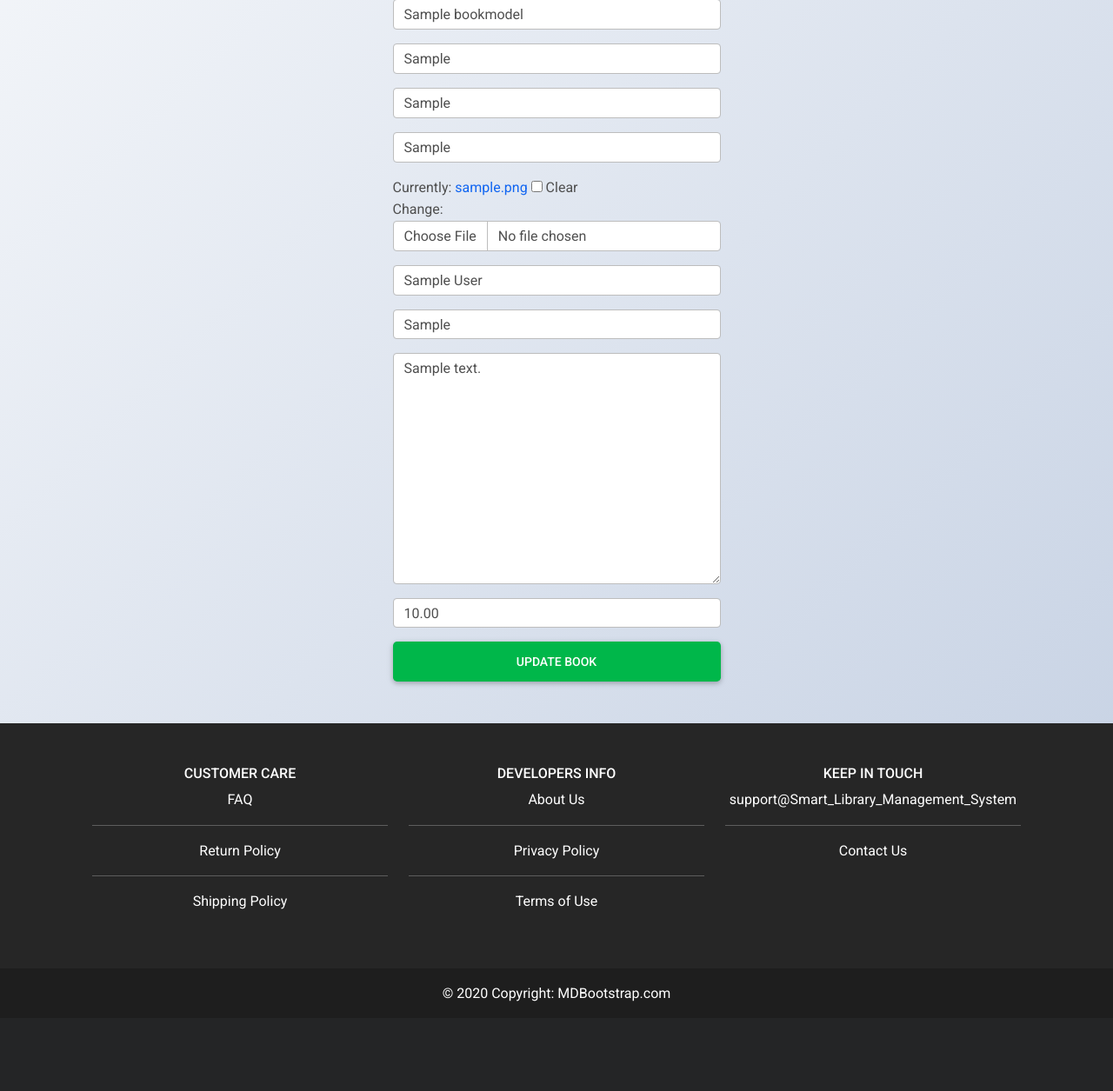
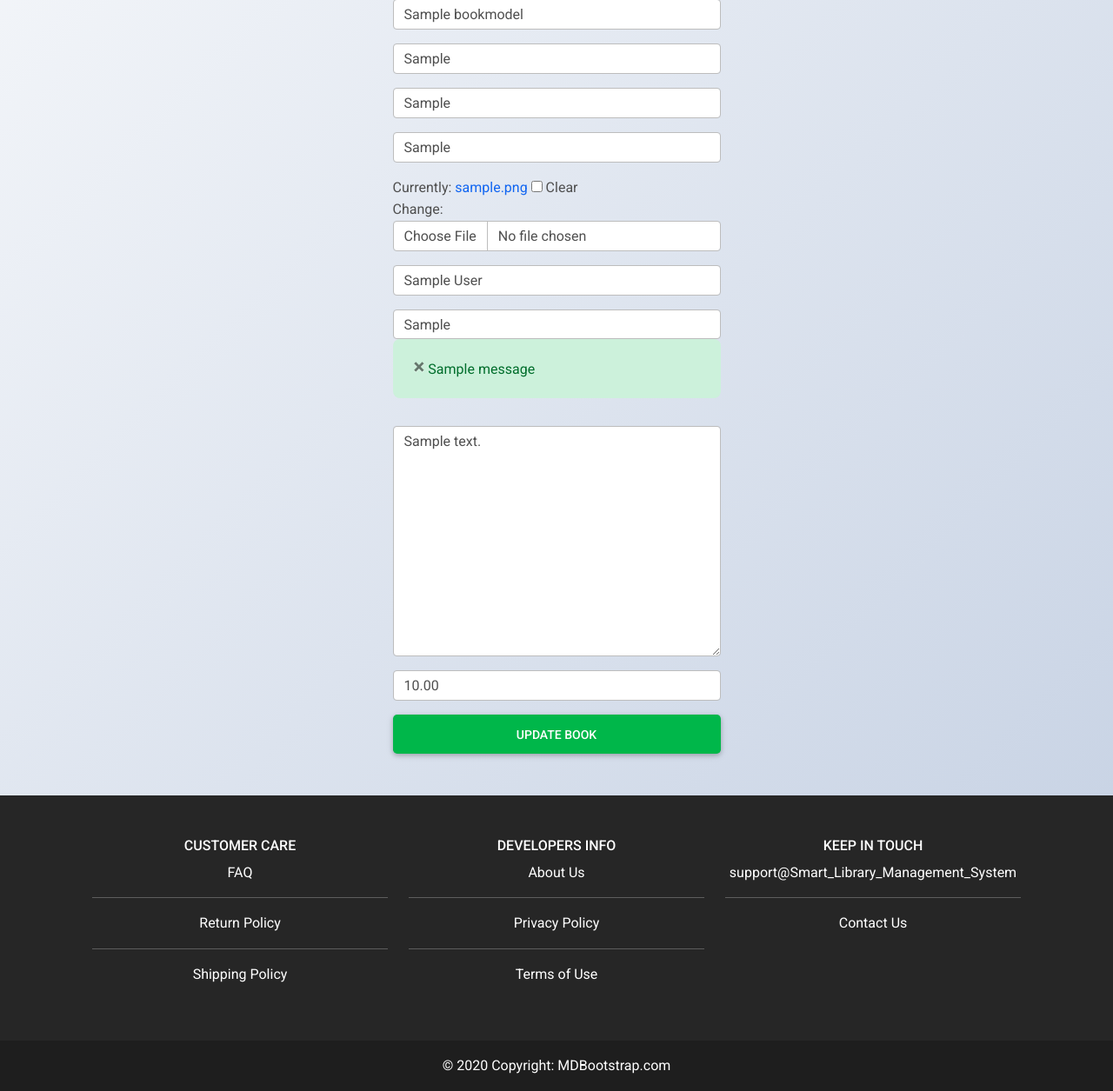
Before and after one commit to MeherajUlMahmmud/SLMS, a Django app: page /book/update-book/1 in a window 1280 px wide. Shown: the part 198-1453 px from the top of the page at 87% size. Before the commit the page ends 1350 px from the top, so only its background shows below. Run offline with Django 3.2, Linux system fonts and the light colour scheme; tables that the repository leaves empty hold one stand-in row (values such as "Sample post"); one stand-in notice (Sample message) is shown; some libraries are stand-ins or nearby versions.

Commit message:
Update post-update-book.html

```diff
--- a/templates/publisher/post-update-book.html
+++ b/templates/publisher/post-update-book.html
@@ -58,6 +58,15 @@
                         <div class="row form-group">
                             <div class="col-md-12 mb-3">
                                 {{ form.edition|add_class:"form-control" }}
+
+                                {% for message in messages %}
+                                <div class="alert alert-success">
+                                    <a class="close" data-dismiss="alert" href="#">×</a>
+
+                                    {{ message }}
+
+                                </div>
+                                {% endfor %}
                             </div>
                         </div>
 
@@ -103,7 +112,7 @@
     $("#id_department").change(function () {
         var url = $("#bookform").attr("data-courses-url");
         var departmentId = $(this).val();
-        var university = $("#id_department").val();
+        var university = $("#id_university").val();
         $.ajax({
             url: url,
             data: {
@@ -115,6 +124,7 @@
             }
         });
     });
+
 </script>
 
 {% endblock %}
```
